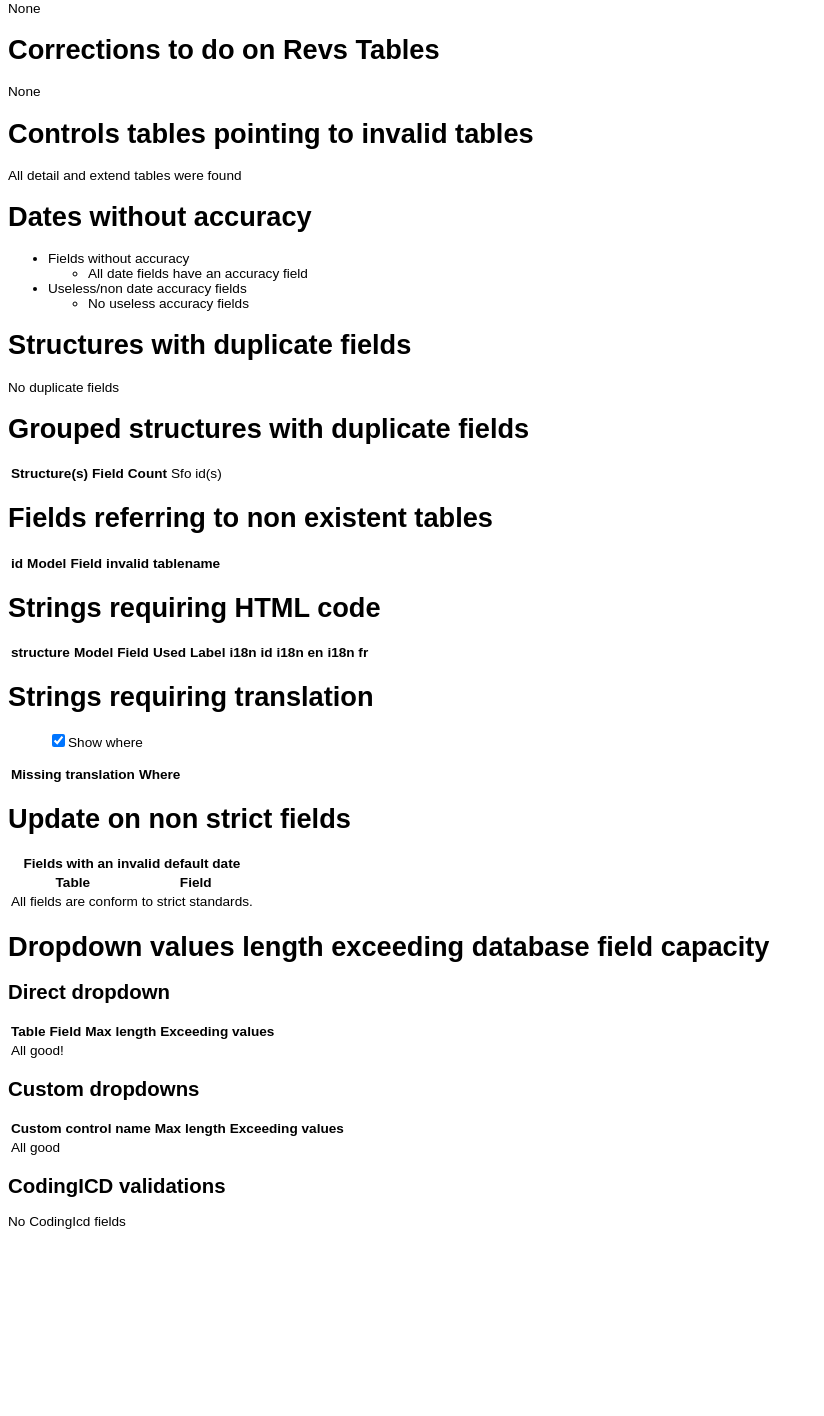
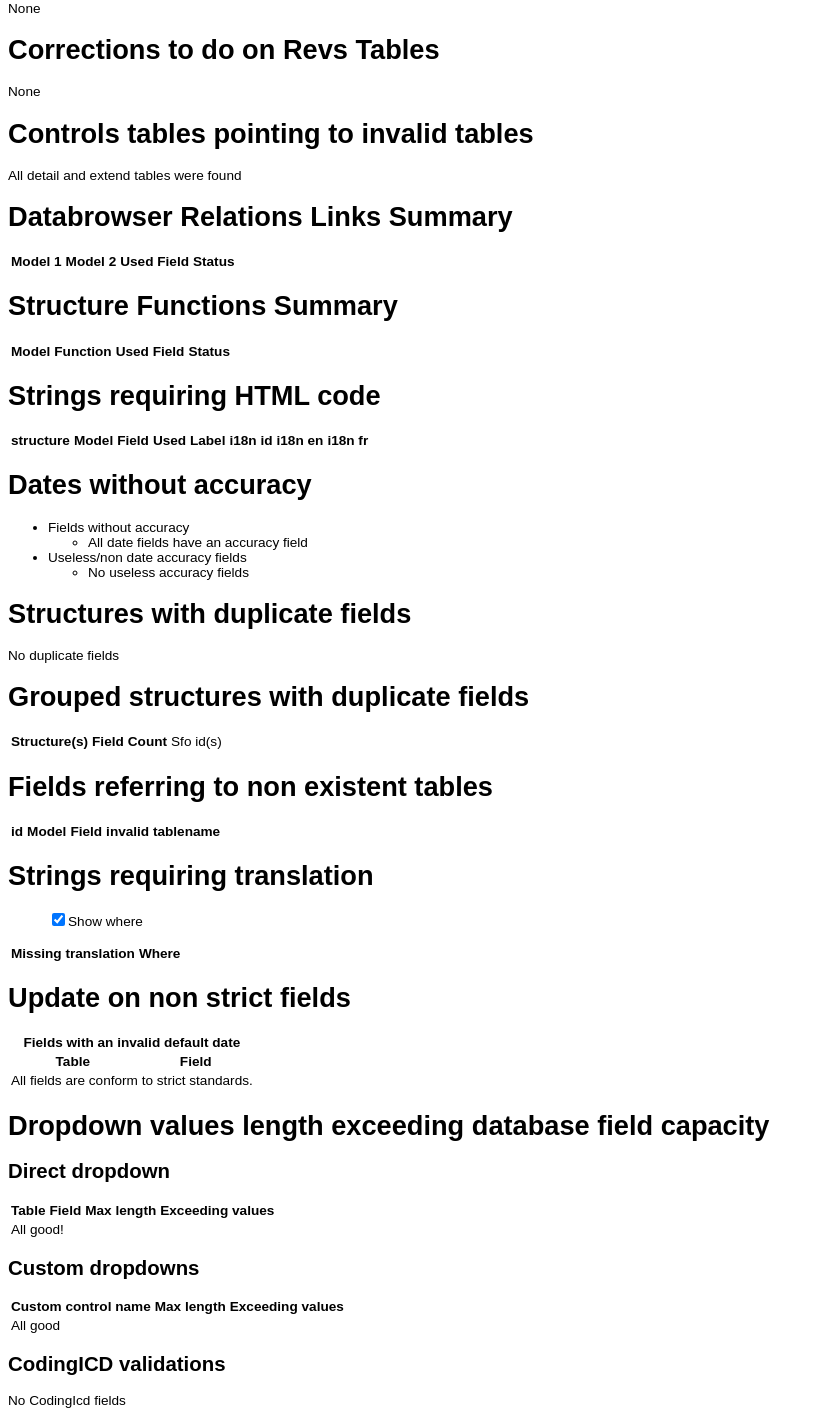
Before and after one commit to CTRNet/atim-2, a PHP site: page /db_validation/ in a window 1280 px wide. Shown: the part 178-1594 px from the top of the page, without its empty margins (0-824 px from the left). Before the commit the page ends 1407 px from the top, so only its background shows below. Run offline with PHP 8.4, Linux system fonts and the light colour scheme; the visitor is signed in with stand-in values (Sample User, id 1); data that the repository does not hold is empty.

Commit message:
Add Datamart Structure relationships + Structure Function

```diff
--- a/atimTools/db_validation/index.php
+++ b/atimTools/db_validation/index.php
@@ -530,6 +530,140 @@ if(empty($missing_details)){
 }
 ?>
 
+<h1>Databrowser Relations Links Summary</h1>
+<table>
+	<thead>
+		<tr>
+			<th>Model 1</th>
+			<th>Model 2</th>
+			<th>Used Field</th>
+			<th>Status</th>
+		</tr>
+	</thead>
+	<tbody>
+	<?php
+	$query = "
+		SELECT str1.model AS model_1, str2.model AS model_2, use_field, 'active' AS 'status'
+		FROM datamart_browsing_controls ctrl, datamart_structures str1, datamart_structures str2
+		WHERE str1.id = ctrl.id1 AND str2.id = ctrl.id2 AND (ctrl.flag_active_1_to_2 = 1 OR ctrl.flag_active_2_to_1 = 1)
+		UNION ALL
+		SELECT str1.model AS model_1, str2.model AS model_2, use_field, 'disable' AS 'status'
+		FROM datamart_browsing_controls ctrl, datamart_structures str1, datamart_structures str2
+		WHERE str1.id = ctrl.id1 AND str2.id = ctrl.id2 AND (ctrl.flag_active_1_to_2 = 0 OR ctrl.flag_active_2_to_1 = 0)";
+	$result = $db->query($query) or die("ERR AT LINE ".__LINE__.": ".$db->error);
+	while($row = $result->fetch_assoc()){
+		printf('<tr><td>%s</td><td>%s</td><td>%s</td><td>%s</td></tr>', $row['model_1'], $row['model_2'], $row['use_field'], $row['status']);
+	}
+	$result->free();
+	?>
+	</tbody>
+</table>
+
+<h1>Structure Functions Summary</h1>
+<table>
+	<thead>
+		<tr>
+			<th>Model</th>
+			<th>Function</th>
+			<th>Used Field</th>
+			<th>Status</th>
+		</tr>
+	</thead>
+	<tbody>
+	<?php
+	$query = "
+		SELECT str.model, label, 'active' as status FROM datamart_structure_functions fct, datamart_structures str
+		WHERE fct.datamart_structure_id = str.id AND fct.flag_active = 1
+		UNION ALL
+		SELECT str.model, label, 'disable' as status FROM datamart_structure_functions fct, datamart_structures str
+		WHERE fct.datamart_structure_id = str.id AND fct.flag_active = 0;";
+	$result = $db->query($query) or die("ERR AT LINE ".__LINE__.": ".$db->error);
+	while($row = $result->fetch_assoc()){
+		printf('<tr><td>%s</td><td>%s</td><td>%s</td></tr>', $row['model'], $row['label'], $row['status']);
+	}
+	$result->free();
+	?>
+	</tbody>
+</table>
+
+<h1>Strings requiring HTML code</h1>
+<table>
+	<thead>
+		<tr>
+			<th>structure</th>
+			<th>Model</th>
+			<th>Field</th>
+			<th>Used Label</th>
+			<th>i18n id</th>
+			<th>i18n en</th>
+			<th>i18n fr</th>
+		</tr>
+	</thead>
+	<tbody>
+	<?php
+	$query = "
+ 		SELECT alias as structure, model, field, 'structure_fields.language_label' AS 'structure_field', i18n.id AS i18n_id, en, fr
+		FROM i18n
+		INNER JOIN structure_fields ON structure_fields.language_label = i18n.id
+		INNER JOIN structure_formats ON structure_fields.id = structure_formats.structure_field_id
+		INNER JOIN structures ON structures.id = structure_formats.structure_id
+		WHERE ((fr LIKE '' OR en LIKE '') AND (i18n.id REGEXP '[<>]' OR (i18n.id REGEXP '%' AND i18n.id NOT REGEXP '%[a-zA-Z1-9\_]')))
+		OR (en REGEXP '[<>]' OR (en REGEXP '%' AND en NOT REGEXP '%[a-zA-Z1-9\_]'))
+		OR (fr REGEXP '[<>]' OR (fr REGEXP '%' AND fr NOT REGEXP '%[a-zA-Z1-9\_]'))
+		AND (structure_formats.flag_detail = 1 OR structure_formats.flag_index = 1)
+		AND structure_formats.flag_override_label != 1
+		UNION ALL
+		SELECT alias as structure, model, field, 'structure_fields.language_tag' AS 'structure_field', i18n.id AS i18n_id, en, fr
+		FROM i18n
+		INNER JOIN structure_fields ON structure_fields.language_tag = i18n.id
+		INNER JOIN structure_formats ON structure_fields.id = structure_formats.structure_field_id
+		INNER JOIN structures ON structures.id = structure_formats.structure_id
+		WHERE ((fr LIKE '' OR en LIKE '') AND (i18n.id REGEXP '[<>]' OR (i18n.id REGEXP '%' AND i18n.id NOT REGEXP '%[a-zA-Z1-9\_]')))
+		OR (en REGEXP '[<>]' OR (en REGEXP '%' AND en NOT REGEXP '%[a-zA-Z1-9\_]'))
+		OR (fr REGEXP '[<>]' OR (fr REGEXP '%' AND fr NOT REGEXP '%[a-zA-Z1-9\_]'))
+		AND (structure_formats.flag_detail = 1 OR structure_formats.flag_index = 1)
+		AND structure_formats.flag_override_tag != 1
+		UNION ALL
+		SELECT alias as structure, model, field, 'structure_formats.language_label' AS 'structure_field', i18n.id AS i18n_id, en, fr
+		FROM i18n
+		INNER JOIN structure_formats ON structure_formats.language_label = i18n.id
+		INNER JOIN structure_fields ON structure_fields.id = structure_formats.structure_field_id
+		INNER JOIN structures ON structures.id = structure_formats.structure_id
+		WHERE ((fr LIKE '' OR en LIKE '') AND (i18n.id REGEXP '[<>]' OR (i18n.id REGEXP '%' AND i18n.id NOT REGEXP '%[a-zA-Z1-9\_]')))
+		OR (en REGEXP '[<>]' OR (en REGEXP '%' AND en NOT REGEXP '%[a-zA-Z1-9\_]'))
+		OR (fr REGEXP '[<>]' OR (fr REGEXP '%' AND fr NOT REGEXP '%[a-zA-Z1-9\_]'))
+		AND (structure_formats.flag_detail = 1 OR structure_formats.flag_index = 1)
+		AND structure_formats.flag_override_label = 1
+		UNION ALL
+		SELECT alias as structure, model, field, 'structure_formats.language_tag' AS 'structure_field', i18n.id AS i18n_id, en, fr
+		FROM i18n
+		INNER JOIN structure_formats ON structure_formats.language_tag = i18n.id
+		INNER JOIN structure_fields ON structure_fields.id = structure_formats.structure_field_id
+		INNER JOIN structures ON structures.id = structure_formats.structure_id
+		WHERE ((fr LIKE '' OR en LIKE '') AND (i18n.id REGEXP '[<>]' OR (i18n.id REGEXP '%' AND i18n.id NOT REGEXP '%[a-zA-Z1-9\_]')))
+		OR (en REGEXP '[<>]' OR (en REGEXP '%' AND en NOT REGEXP '%[a-zA-Z1-9\_]'))
+		OR (fr REGEXP '[<>]' OR (fr REGEXP '%' AND fr NOT REGEXP '%[a-zA-Z1-9\_]'))
+		AND (structure_formats.flag_detail = 1 OR structure_formats.flag_index = 1)
+		AND structure_formats.flag_override_tag = 1
+		UNION ALL
+		SELECT alias as structure, model, field, 'structure_formats.language_heading' AS 'structure_field', i18n.id AS i18n_id, en, fr
+		FROM i18n
+		INNER JOIN structure_formats ON structure_formats.language_heading = i18n.id
+		INNER JOIN structure_fields ON structure_fields.id = structure_formats.structure_field_id
+		INNER JOIN structures ON structures.id = structure_formats.structure_id
+		WHERE ((fr LIKE '' OR en LIKE '') AND (i18n.id REGEXP '[<>]' OR (i18n.id REGEXP '%' AND i18n.id NOT REGEXP '%[a-zA-Z1-9\_]')))
+		OR (en REGEXP '[<>]' OR (en REGEXP '%' AND en NOT REGEXP '%[a-zA-Z1-9\_]'))
+		OR (fr REGEXP '[<>]' OR (fr REGEXP '%' AND fr NOT REGEXP '%[a-zA-Z1-9\_]'))
+		AND (structure_formats.flag_detail = 1 OR structure_formats.flag_index = 1);";
+	$result = $db->query($query) or die("ERR AT LINE ".__LINE__.": ".$db->error);
+	while($row = $result->fetch_assoc()){
+		printf('<tr><td>%s</td><td>%s</td><td>%s</td><td>%s</td><td>%s</td><td>%s</td><td>%s</td></tr>', $row['structure'], $row['model'], $row['field'], $row['structure_field'], $row['i18n_id'], $row['en'], $row['fr']);
+	}
+	$result->free();
+	?>
+	</tbody>
+</table>
+
 <h1>Dates without accuracy</h1>
 <?php
 //cannot be done in a single query because of the permissions on information_schema
@@ -657,84 +791,6 @@ foreach($grouped_forms as $grouped_form){
 	$result = $db->query($query) or die("ERR AT LINE ".__LINE__.": ".$db->error);
 	while($row = $result->fetch_assoc()){
 		printf('<tr><td>%s</td><td>%s</td><td>%s</td><td>%s</td></tr>', $row['id'], $row['model'], $row['field'], $row['tablename']);
-	}
-	$result->free();
-	?>
-	</tbody>
-</table>
-
-<h1>Strings requiring HTML code</h1>
-<table>
-	<thead>
-		<tr>
-			<th>structure</th>
-			<th>Model</th>
-			<th>Field</th>
-			<th>Used Label</th>
-			<th>i18n id</th>
-			<th>i18n en</th>
-			<th>i18n fr</th>
-		</tr>
-	</thead>
-	<tbody>
-	<?php
-	$query = "
- 		SELECT alias as structure, model, field, 'structure_fields.language_label' AS 'structure_field', i18n.id AS i18n_id, en, fr
-		FROM i18n
-		INNER JOIN structure_fields ON structure_fields.language_label = i18n.id
-		INNER JOIN structure_formats ON structure_fields.id = structure_formats.structure_field_id
-		INNER JOIN structures ON structures.id = structure_formats.structure_id
-		WHERE ((fr LIKE '' OR en LIKE '') AND (i18n.id REGEXP '[<>]' OR (i18n.id REGEXP '%' AND i18n.id NOT REGEXP '%[a-zA-Z1-9\_]')))
-		OR (en REGEXP '[<>]' OR (en REGEXP '%' AND en NOT REGEXP '%[a-zA-Z1-9\_]'))
-		OR (fr REGEXP '[<>]' OR (fr REGEXP '%' AND fr NOT REGEXP '%[a-zA-Z1-9\_]'))
-		AND (structure_formats.flag_detail = 1 OR structure_formats.flag_index = 1)
-		AND structure_formats.flag_override_label != 1
-		UNION ALL
-		SELECT alias as structure, model, field, 'structure_fields.language_tag' AS 'structure_field', i18n.id AS i18n_id, en, fr
-		FROM i18n
-		INNER JOIN structure_fields ON structure_fields.language_tag = i18n.id
-		INNER JOIN structure_formats ON structure_fields.id = structure_formats.structure_field_id
-		INNER JOIN structures ON structures.id = structure_formats.structure_id
-		WHERE ((fr LIKE '' OR en LIKE '') AND (i18n.id REGEXP '[<>]' OR (i18n.id REGEXP '%' AND i18n.id NOT REGEXP '%[a-zA-Z1-9\_]')))
-		OR (en REGEXP '[<>]' OR (en REGEXP '%' AND en NOT REGEXP '%[a-zA-Z1-9\_]'))
-		OR (fr REGEXP '[<>]' OR (fr REGEXP '%' AND fr NOT REGEXP '%[a-zA-Z1-9\_]'))
-		AND (structure_formats.flag_detail = 1 OR structure_formats.flag_index = 1)
-		AND structure_formats.flag_override_tag != 1
-		UNION ALL
-		SELECT alias as structure, model, field, 'structure_formats.language_label' AS 'structure_field', i18n.id AS i18n_id, en, fr
-		FROM i18n
-		INNER JOIN structure_formats ON structure_formats.language_label = i18n.id
-		INNER JOIN structure_fields ON structure_fields.id = structure_formats.structure_field_id
-		INNER JOIN structures ON structures.id = structure_formats.structure_id
-		WHERE ((fr LIKE '' OR en LIKE '') AND (i18n.id REGEXP '[<>]' OR (i18n.id REGEXP '%' AND i18n.id NOT REGEXP '%[a-zA-Z1-9\_]')))
-		OR (en REGEXP '[<>]' OR (en REGEXP '%' AND en NOT REGEXP '%[a-zA-Z1-9\_]'))
-		OR (fr REGEXP '[<>]' OR (fr REGEXP '%' AND fr NOT REGEXP '%[a-zA-Z1-9\_]'))
-		AND (structure_formats.flag_detail = 1 OR structure_formats.flag_index = 1)
-		AND structure_formats.flag_override_label = 1
-		UNION ALL
-		SELECT alias as structure, model, field, 'structure_formats.language_tag' AS 'structure_field', i18n.id AS i18n_id, en, fr
-		FROM i18n
-		INNER JOIN structure_formats ON structure_formats.language_tag = i18n.id
-		INNER JOIN structure_fields ON structure_fields.id = structure_formats.structure_field_id
-		INNER JOIN structures ON structures.id = structure_formats.structure_id
-		WHERE ((fr LIKE '' OR en LIKE '') AND (i18n.id REGEXP '[<>]' OR (i18n.id REGEXP '%' AND i18n.id NOT REGEXP '%[a-zA-Z1-9\_]')))
-		OR (en REGEXP '[<>]' OR (en REGEXP '%' AND en NOT REGEXP '%[a-zA-Z1-9\_]'))
-		OR (fr REGEXP '[<>]' OR (fr REGEXP '%' AND fr NOT REGEXP '%[a-zA-Z1-9\_]'))
-		AND (structure_formats.flag_detail = 1 OR structure_formats.flag_index = 1)
-		AND structure_formats.flag_override_tag = 1
-		UNION ALL
-		SELECT alias as structure, model, field, 'structure_formats.language_heading' AS 'structure_field', i18n.id AS i18n_id, en, fr
-		FROM i18n
-		INNER JOIN structure_formats ON structure_formats.language_heading = i18n.id
-		INNER JOIN structure_fields ON structure_fields.id = structure_formats.structure_field_id
-		INNER JOIN structures ON structures.id = structure_formats.structure_id
-		WHERE ((fr LIKE '' OR en LIKE '') AND (i18n.id REGEXP '[<>]' OR (i18n.id REGEXP '%' AND i18n.id NOT REGEXP '%[a-zA-Z1-9\_]')))
-		OR (en REGEXP '[<>]' OR (en REGEXP '%' AND en NOT REGEXP '%[a-zA-Z1-9\_]'))
-		OR (fr REGEXP '[<>]' OR (fr REGEXP '%' AND fr NOT REGEXP '%[a-zA-Z1-9\_]'))
-		AND (structure_formats.flag_detail = 1 OR structure_formats.flag_index = 1);";
-	$result = $db->query($query) or die("ERR AT LINE ".__LINE__.": ".$db->error);
-	while($row = $result->fetch_assoc()){
-		printf('<tr><td>%s</td><td>%s</td><td>%s</td><td>%s</td><td>%s</td><td>%s</td><td>%s</td></tr>', $row['structure'], $row['model'], $row['field'], $row['structure_field'], $row['i18n_id'], $row['en'], $row['fr']);
 	}
 	$result->free();
 	?>
```
